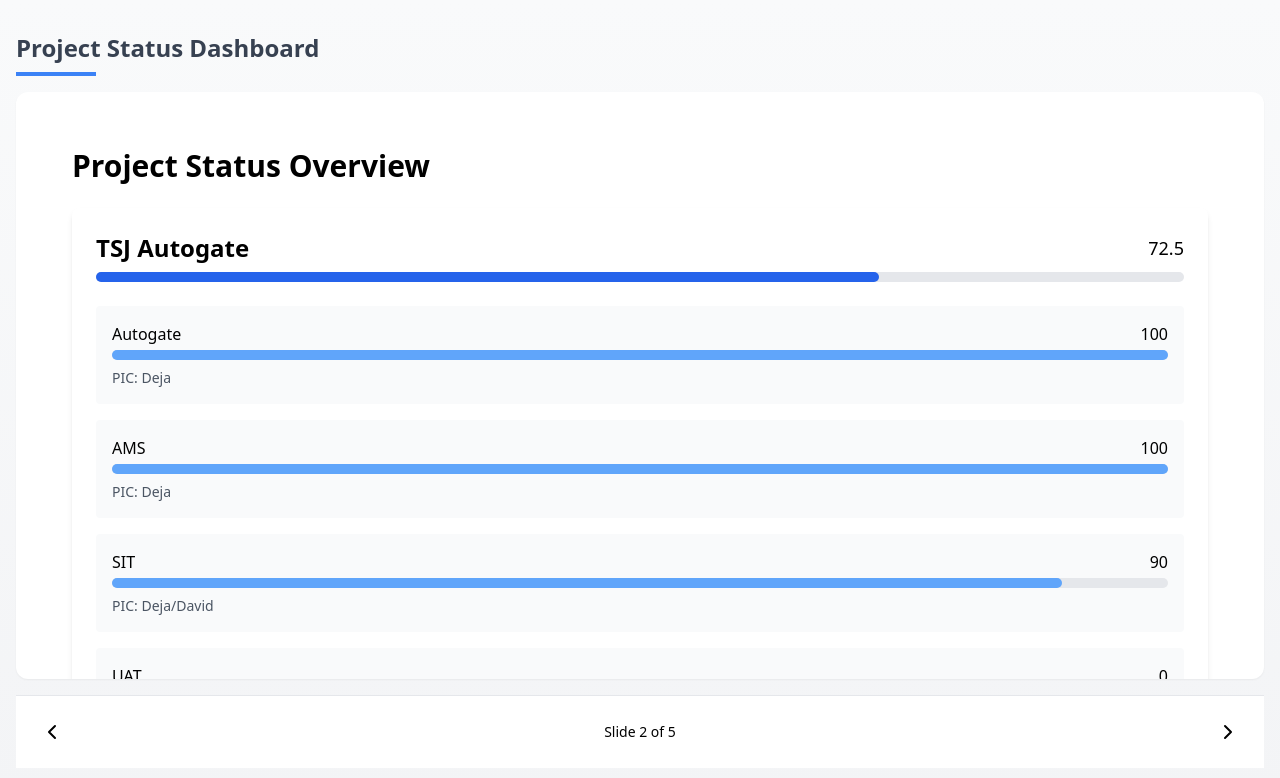
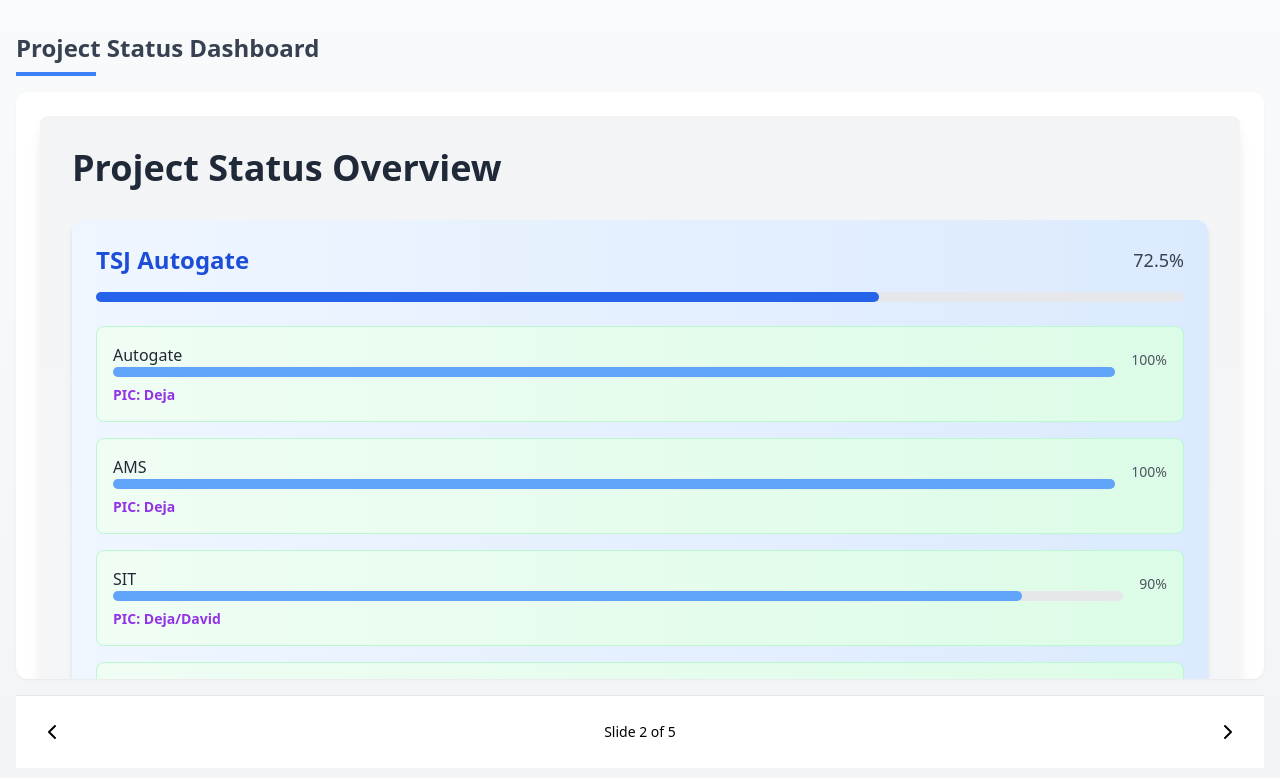
Before and after one commit to ther12k/projectpresentation, a React (Vite) app: page / in a window 1280 px wide. Both pictures are taken after a click on the button 1227 px from the left and 732 px from the top of the page. Shown: the top 778 px of the page. Built offline with nearby package versions, Linux system fonts and the light colour scheme.

Commit message:
feat ✨: Implemented enhanced user filtering and task organization.

```diff
--- a/src/features/presentation/components/slides/ProjectStatusSlide.jsx
+++ b/src/features/presentation/components/slides/ProjectStatusSlide.jsx
@@ -1,46 +1,76 @@
-import React from 'react';
+import React, { useState } from 'react';
 import ProgressBar from '../shared/ProgressBar';
 
 const ProjectStatusSlide = ({ content }) => {
+  const [selectedPic, setSelectedPic] = useState(null);
+
+  // Filter projects based on the selected PIC
+  const filteredProjects = selectedPic
+    ? content.projects.filter((project) =>
+        project.tasks.some((task) => task.pic === selectedPic)
+      )
+    : content.projects;
+
   return (
-    <div className="p-8">
-      <h2 className="text-3xl font-bold mb-6">Project Status Overview</h2>
+    <div className="p-8 bg-gradient-to-b from-gray-100 via-gray-50 to-white rounded-lg shadow-lg">
+      <h2 className="text-4xl font-bold text-gray-800 mb-8">Project Status Overview</h2>
+
+      {/* Reset Filter Button */}
+      {selectedPic && (
+        <button
+          onClick={() => setSelectedPic(null)}
+          className="mb-4 px-4 py-2 bg-red-500 text-white rounded-lg hover:bg-red-600 transition"
+        >
+          Show All Projects
+        </button>
+      )}
+
       <div className="space-y-8">
-        {content.projects.map((project, index) => (
-          <div key={index} className="bg-white rounded-lg shadow-md p-6">
-            <div className="flex justify-between items-center mb-2">
-              <h3 className="text-2xl font-semibold">{project.name}</h3>
-              <span className="text-lg font-medium">{project.progress}</span>
+        {filteredProjects.map((project, index) => (
+          <div
+            key={index}
+            className="bg-gradient-to-r from-blue-50 to-blue-100 rounded-xl shadow-md p-6 hover:shadow-lg transition-shadow"
+          >
+            {/* Project Header */}
+            <div className="flex justify-between items-center mb-4">
+              <h3 className="text-2xl font-semibold text-blue-700">{project.name}</h3>
+              <span className="text-lg font-medium text-gray-700">{project.progress}%</span>
             </div>
+
+            {/* Project Progress Bar */}
             <ProgressBar progress={project.progress} variant="primary" />
 
+            {/* Task Details */}
             <div className="mt-6 space-y-4">
-              {project.tasks.map((task, taskIndex) => (
-                <div key={taskIndex} className="bg-gray-50 p-4 rounded">
-                  <div className="flex justify-between mb-2">
-                    <div className="flex-1">
-                      <div className="flex justify-between mb-1">
-                        <span className="font-medium">{task.task}</span>
-                        <span className="ml-2">{task.progress}</span>
+              {project.tasks
+                .filter((task) => !selectedPic || task.pic === selectedPic) // Show only tasks for the selected PIC
+                .map((task, taskIndex) => (
+                  <div
+                    key={taskIndex}
+                    className="bg-gradient-to-r from-green-50 to-green-100 p-4 rounded-lg border border-green-200 hover:bg-green-200 transition-colors"
+                  >
+                    <div className="flex justify-between items-center mb-2">
+                      {/* Task Name and Progress */}
+                      <div className="flex flex-col flex-grow">
+                        <span className="font-medium text-gray-800">{task.task}</span>
+                        <ProgressBar progress={task.progress} variant="secondary" />
                       </div>
-                      <ProgressBar progress={task.progress} variant="secondary" />
+                      {/* Task Progress */}
+                      <span className="ml-4 text-sm font-medium text-gray-600">{task.progress}%</span>
                     </div>
+
+                    {/* PIC Highlight and Clickable */}
+                    <p
+                      onClick={() => setSelectedPic(task.pic)}
+                      className={`text-sm font-semibold mt-2 cursor-pointer hover:underline ${
+                        selectedPic === task.pic ? 'text-purple-800' : 'text-purple-600'
+                      }`}
+                    >
+                      PIC: {task.pic}
+                    </p>
                   </div>
-                  <p className="text-sm text-gray-600 mt-2">PIC: {task.pic}</p>
-                </div>
-              ))}
+                ))}
             </div>
-
-            {project.challenges.length > 0 && (
-              <div className="mt-4 pt-4 border-t border-gray-200">
-                <h4 className="text-sm font-semibold text-red-600 mb-2">Challenges:</h4>
-                <ul className="list-disc list-inside space-y-1">
-                  {project.challenges.map((challenge, idx) => (
-                    <li key={idx} className="text-sm text-gray-700">{challenge}</li>
-                  ))}
-                </ul>
-              </div>
-            )}
           </div>
         ))}
       </div>
```
